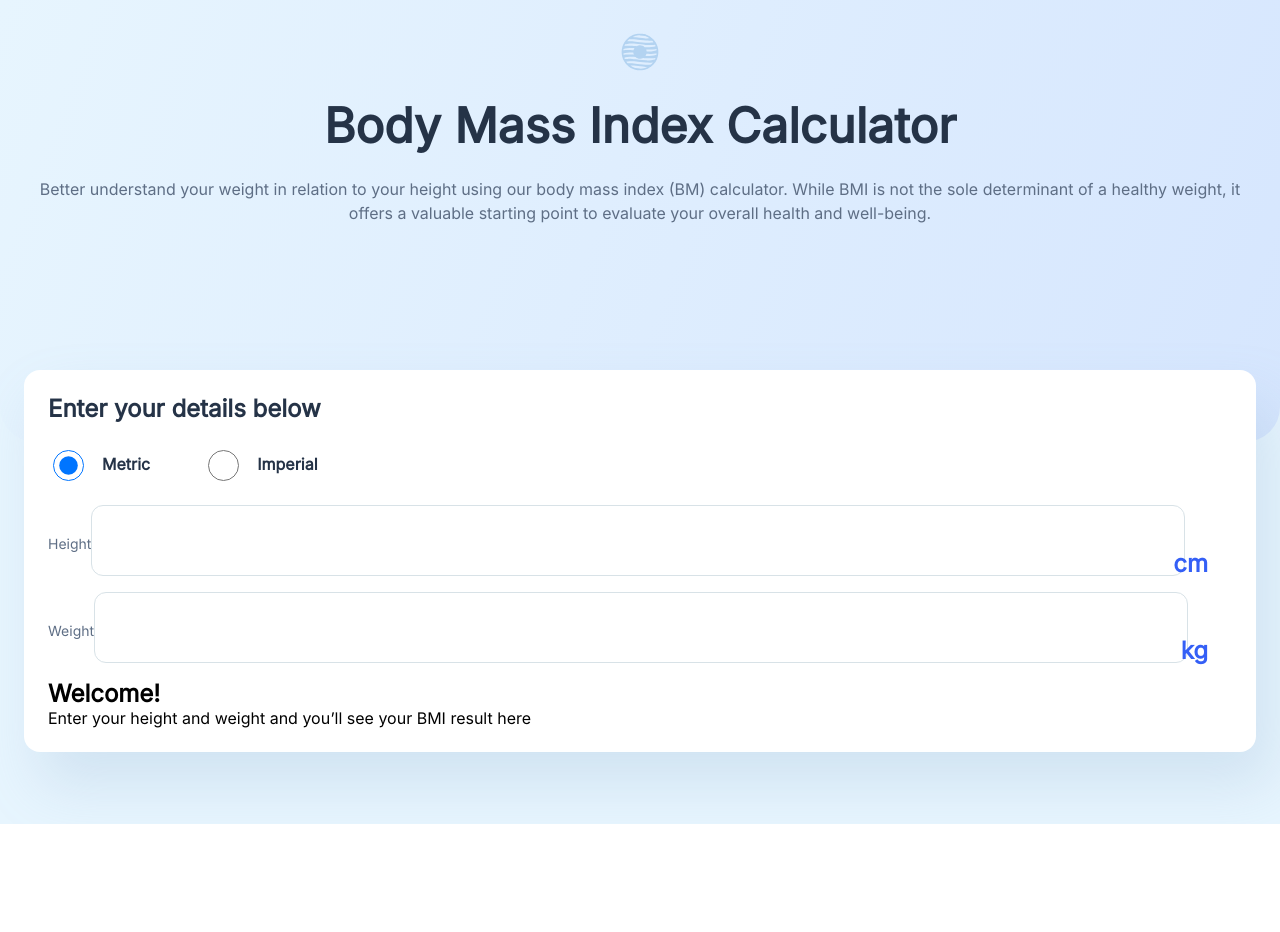
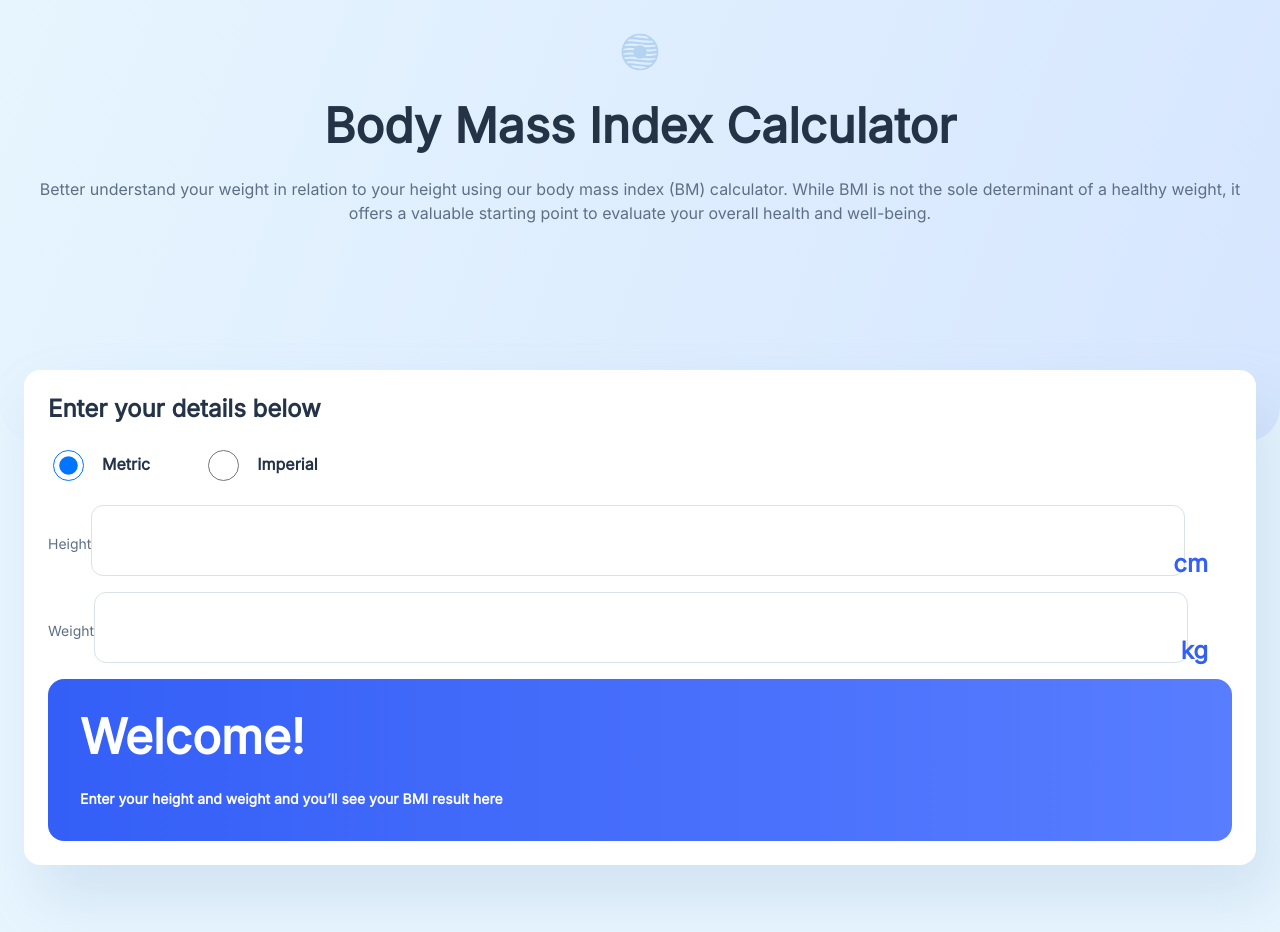
Before and after one commit to Oleksandr-Berd/bodymass-calcualtor, a React (Create React App) app: page / in a window 1280 px wide. Shown: the top 932 px of the page. Before the commit the page ends 824 px from the top, so only its background shows below. Built offline with nearby package versions, Linux system fonts and the light colour scheme.

Commit message:
complete styles for calc form

```diff
--- a/src/Components/Calculator/Calculator.tsx
+++ b/src/Components/Calculator/Calculator.tsx
@@ -52,9 +52,9 @@ const Calculator: React.FC = () => {
                 <SC.DataText>kg</SC.DataText>
             </SC.DataContainer>
 
-            <div>
-                <h2>Welcome!</h2>
-                <p>Enter your height and weight and you’ll see your BMI result here</p></div>
+            <SC.ResultContainer>
+                <SC.ResultTitle>Welcome!</SC.ResultTitle>
+                <SC.ResultText>Enter your height and weight and you’ll see your BMI result here</SC.ResultText></SC.ResultContainer>
         </SC.CustomForm>
     </SC.FormContainer>
     );
--- a/src/Components/Calculator/CalculatorStyled.ts
+++ b/src/Components/Calculator/CalculatorStyled.ts
@@ -107,3 +107,31 @@ transform: translateX(-24px) translateY(150%);
   color: ${(props) => props.theme.color.blue};
   line-height: 1.21;
 `;
+
+export const ResultContainer = styled.div`
+  padding-right: ${(props) => props.theme.space[8]};
+  padding-left: ${(props) => props.theme.space[8]};
+  padding-bottom: ${(props) => props.theme.space[8]};
+  padding-top: ${(props) => props.theme.space[8]};
+
+text-align: left;
+
+  background: linear-gradient(90deg, #345ff7 0%, #587dff 100%);
+  color: ${(props) => props.theme.color.white};
+
+  border-radius: ${props => props.theme.radius[3]};
+`;
+
+export const ResultTitle = styled.h2`
+margin-bottom: ${props => props.theme.space[6]};
+
+font-size: ${props => props.theme.size.XXM};
+line-height: 1.1;
+font-weight: ${props => props.theme.weight.bold};
+`
+
+export const ResultText = styled.p`
+  font-size: ${(props) => props.theme.size.XS};
+  line-height: 1.5;
+  font-weight: 700;
+`;
```
